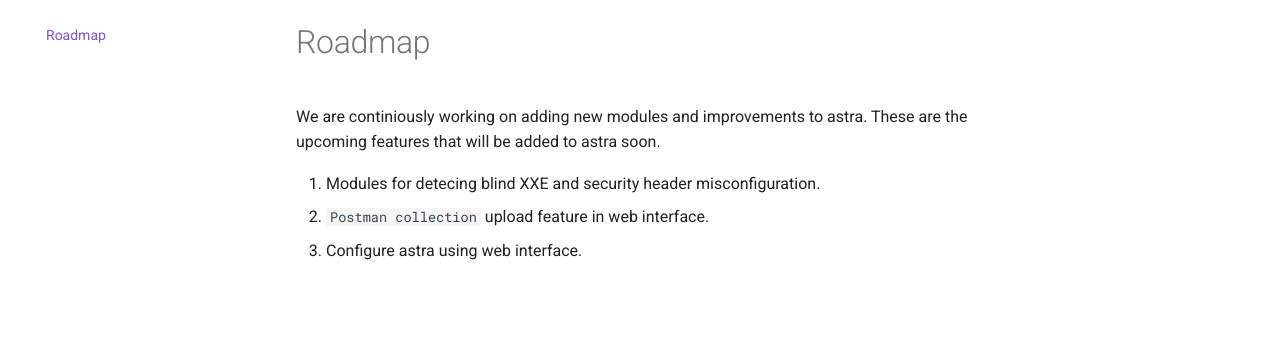
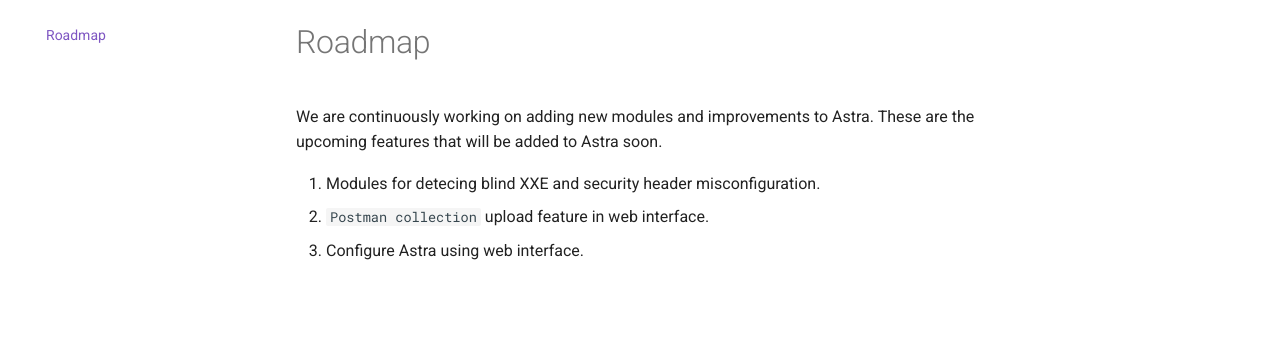
Before and after one commit to flipkart-incubator/Astra, an MkDocs documentation site: the page built from docs/roadmap.md, in a window 1280 px wide. Shown: the part 124-473 px from the top of the page. Built offline with MkDocs 1.6.1 and Material for MkDocs 9.7.7, drawn with Linux system fonts in a browser that asks for light colours; comment, search, counter and statistics services are not loaded; old or Windows-style settings are respelled for this version of MkDocs.

Commit message:
Fix typo on roadmap.md

````diff
--- a/docs/roadmap.md
+++ b/docs/roadmap.md
@@ -1,5 +1,5 @@
-We are continiously working on adding new modules and improvements to astra. These are the upcoming features that will be added to astra soon.  <br>
+We are continuously working on adding new modules and improvements to Astra. These are the upcoming features that will be added to Astra soon.  <br>
 
 1. Modules for detecing blind XXE and security header misconfiguration.
 2. ```Postman collection``` upload feature in web interface.
-3. Configure astra using web interface.
+3. Configure Astra using web interface.
````
